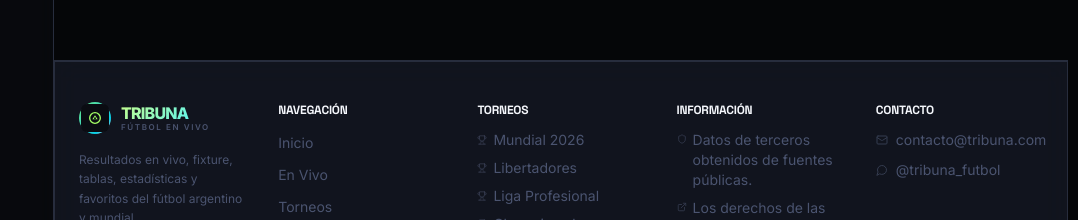
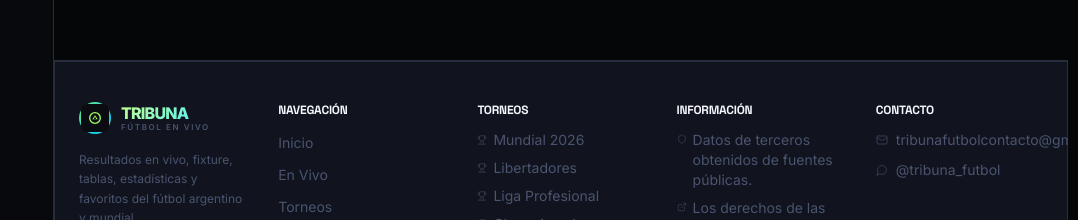
Before and after one commit to enrrutador/tribuna-deploy, a React (Vite) app: page / in a window 1280 px wide. Shown: the part 1573-1793 px from the top of the page, without its empty margins (202-1280 px from the left). Built offline with nearby package versions, Linux system fonts and the light colour scheme; no server answers.

Commit message:
Update contact email to tribunafutbolcontacto@gmail.com

```diff
--- a/src/components/layout/Footer.tsx
+++ b/src/components/layout/Footer.tsx
@@ -125,11 +125,11 @@ export default function Footer() {
               <ul className="space-y-2.5">
                 <li>
                   <a
-                    href="mailto:contacto@tribuna.com"
+                    href="mailto:tribunafutbolcontacto@gmail.com"
                     className="flex items-center gap-2 text-sm text-[var(--color-slate-500)] transition-colors hover:text-[var(--color-lime-400)]"
                   >
                     <Mail size={12} className="shrink-0 text-[var(--color-slate-600)]" />
-                    contacto@tribuna.com
+                    tribunafutbolcontacto@gmail.com
                   </a>
                 </li>
                 <li>
```
